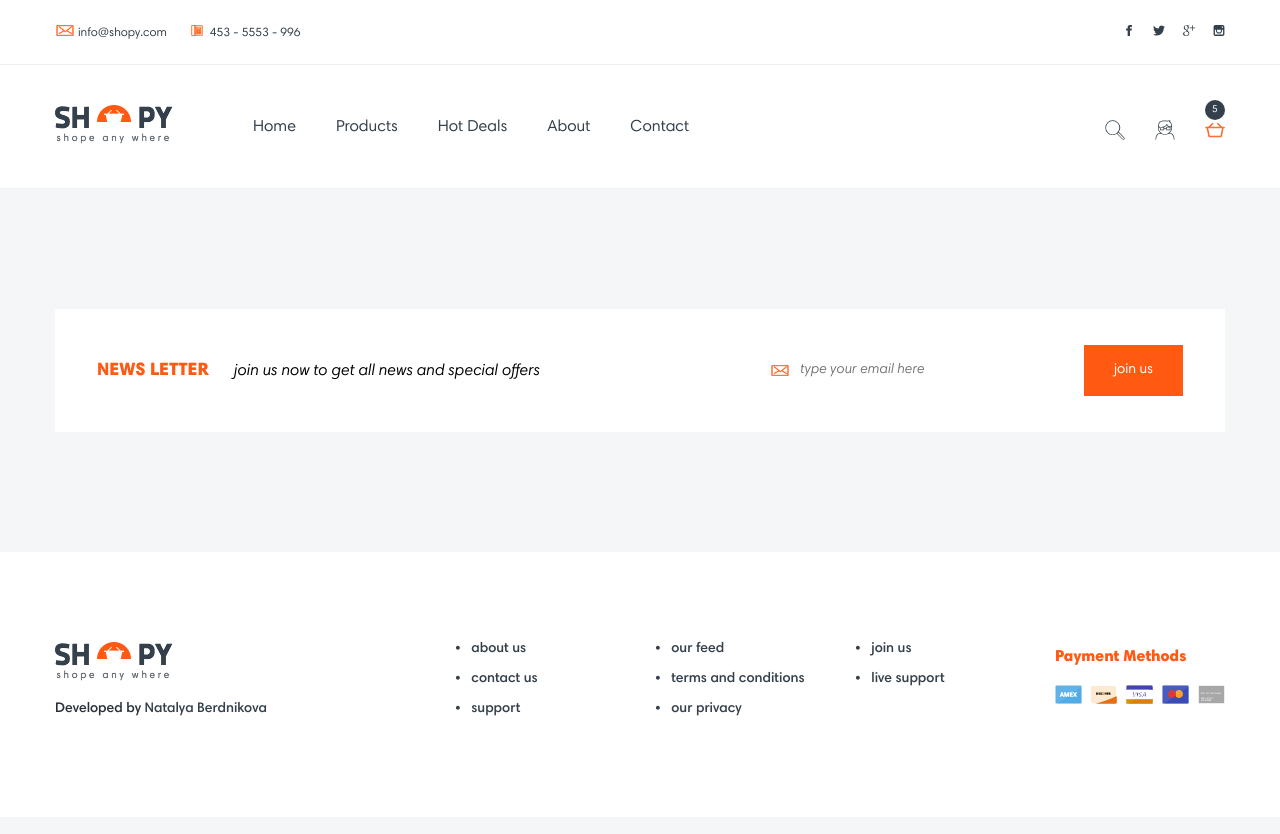
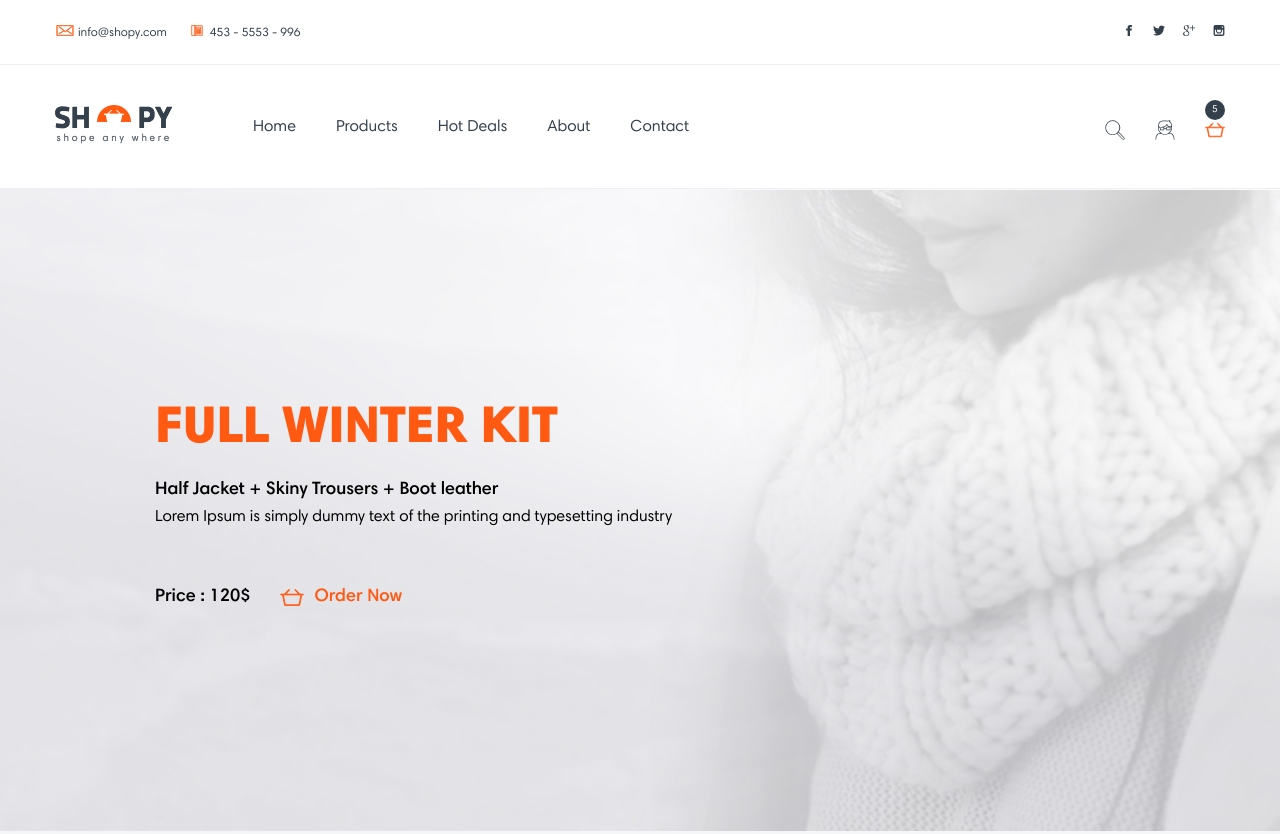
Before and after one commit to NatalyaBerdnikova/Shopy, a website: page public/index.html in a window 1280 px wide. Shown: the top 834 px of the page. Drawn offline with nearby package versions, Linux system fonts and the light colour scheme.

Commit message:
Верстка секции featured

```diff
--- a/public/index.html
+++ b/public/index.html
@@ -4,7 +4,7 @@
 <head>
   <!-- Meta -->
   <meta charset="UTF-8">
-  <title>Home</title>
+  <title>Shopy</title>
 
   <!-- Styles -->
   <link rel="stylesheet" type="text/css" href="styles/main.css">
@@ -85,6 +85,33 @@
   </header>
 
 
+<section class="featured">
+  <div class="container">
+    <div class="featured__content">
+      <p class="featured__title">
+        Full winter kit
+      </p>
+      <p class="featured__subtitle">
+        Half Jacket + Skiny Trousers + Boot leather
+      </p>
+      <p class="featured__description">
+        Lorem Ipsum is simply dummy text of the printing and typesetting industry
+      </p>
+      <div class="featured__order-row">
+        <p class="featured__price">
+          Price : 120$
+        </p>
+        <a href="#" class="featured__link">
+          <svg class="icon icon--orange">
+            <use xlink:href="images/sprite.svg#cart"></use>
+          </svg>
+          <span>Order Now</span>
+        </a>
+      </div>
+    </div>
+  </div>
+</section>
+
 <section class="subscribe">
   <div class="container">
     <div class="subscribe__content">
--- /dev/null
+++ b/public/sass/blocks/featured.sass
@@ -0,0 +1,44 @@
+.featured
+  background-image: url(../images/featured_bg.jpg)
+  background-repeat: no-repeat
+  background-position: center center
+  background-size: cover
+  padding: 215px 0 225px 0
+
+  &__content
+    padding-left: 100px
+
+  &__title
+    color: $c-primary
+    text-transform: uppercase
+    font-weight: 900
+    font-size: 52px
+    margin-bottom: 25px
+
+  &__subtitle
+    font-weight: 600
+    font-size: 18px
+    margin-bottom: 10px
+
+  &__description
+    margin-bottom: 63px
+
+  &__order-row
+    display: flex
+
+  &__price
+    margin-right: 30px
+    font-size: 18px
+    font-weight: 600
+
+  &__link
+    display: flex
+    align-items: center
+    color: $c-primary
+    font-size: 18px
+    font-weight: 600
+
+    .icon
+      max-width: 24px
+      max-height: 17px
+      margin-right: 10px
--- a/public/sass/main.sass
+++ b/public/sass/main.sass
@@ -10,6 +10,7 @@
 @import 'blocks/header'
 @import 'blocks/subscribe'
 @import 'blocks/footer'
+@import 'blocks/featured'
 
 // Components
 @import 'blocks/icon'
```
Also changed, not shown: public/html/index.html (+28 -1 lines), public/styles/main.css.
